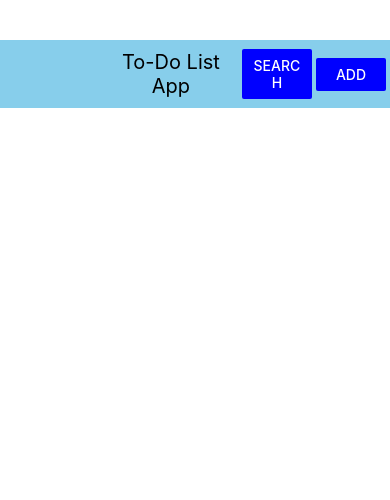
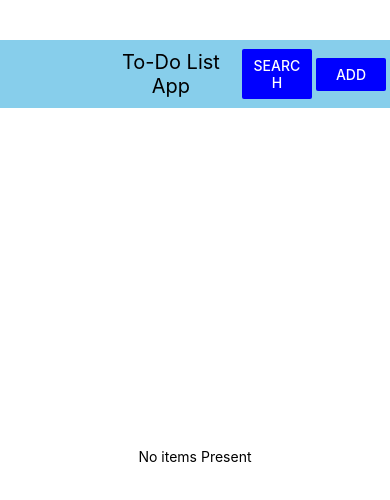
Before and after one commit to bharatvarmagit/todo-react-native, a React Native app: screen / in a window 390 px wide. Shown: the top 500 px of the page. Built offline with nearby package versions, Linux system fonts and the light colour scheme.

Commit message:
No items warning added

```diff
--- a/App.js
+++ b/App.js
@@ -71,9 +71,13 @@ export default function App() {
         ? searchedTasks.map((taskitem) => (
             <Card key={taskitem} task={taskitem} />
           ))
-        : tasks.map((taskitem) => (
+        :tasks.length>0? tasks.map((taskitem) => (
             <Card key={taskitem} task={taskitem} delTask={delTaskHandler} />
-          ))}
+          )):(
+          <View style={styles.noItems}>
+            <Text >No items Present</Text>
+            </View>
+          )}
     </View>
   );
 }
@@ -84,4 +88,9 @@ const styles = StyleSheet.create({
     paddingVertical: 40,
     alignItems: "center",
   },
+  noItems:{
+    flex:1,
+    justifyContent:"center",
+
+  }
 });
--- a/components/card.js
+++ b/components/card.js
@@ -2,6 +2,7 @@ import { StyleSheet, Text, View} from 'react-native';
 import React from 'react';
 
 const Card = props =>{
+  const noItems="No items present";
 
   const removeTask=task=>{
     props.delTask(task);
```
